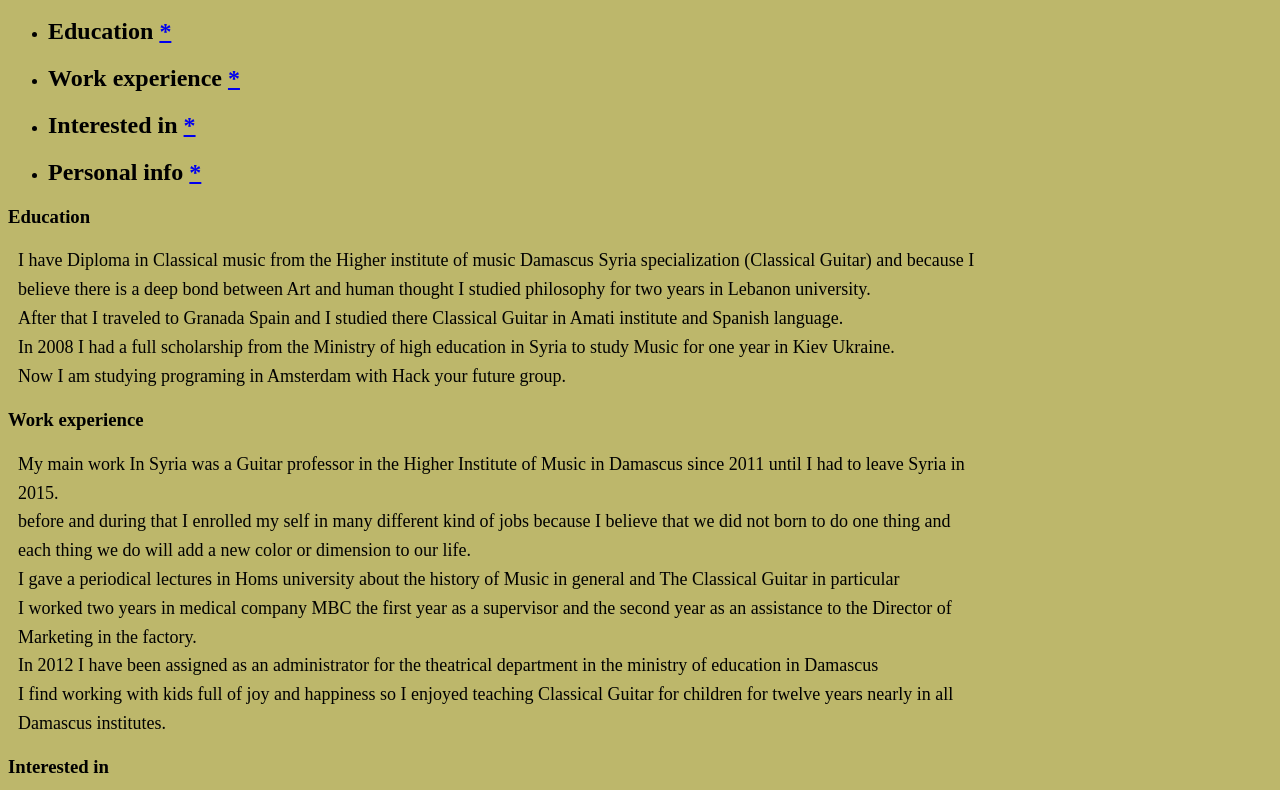
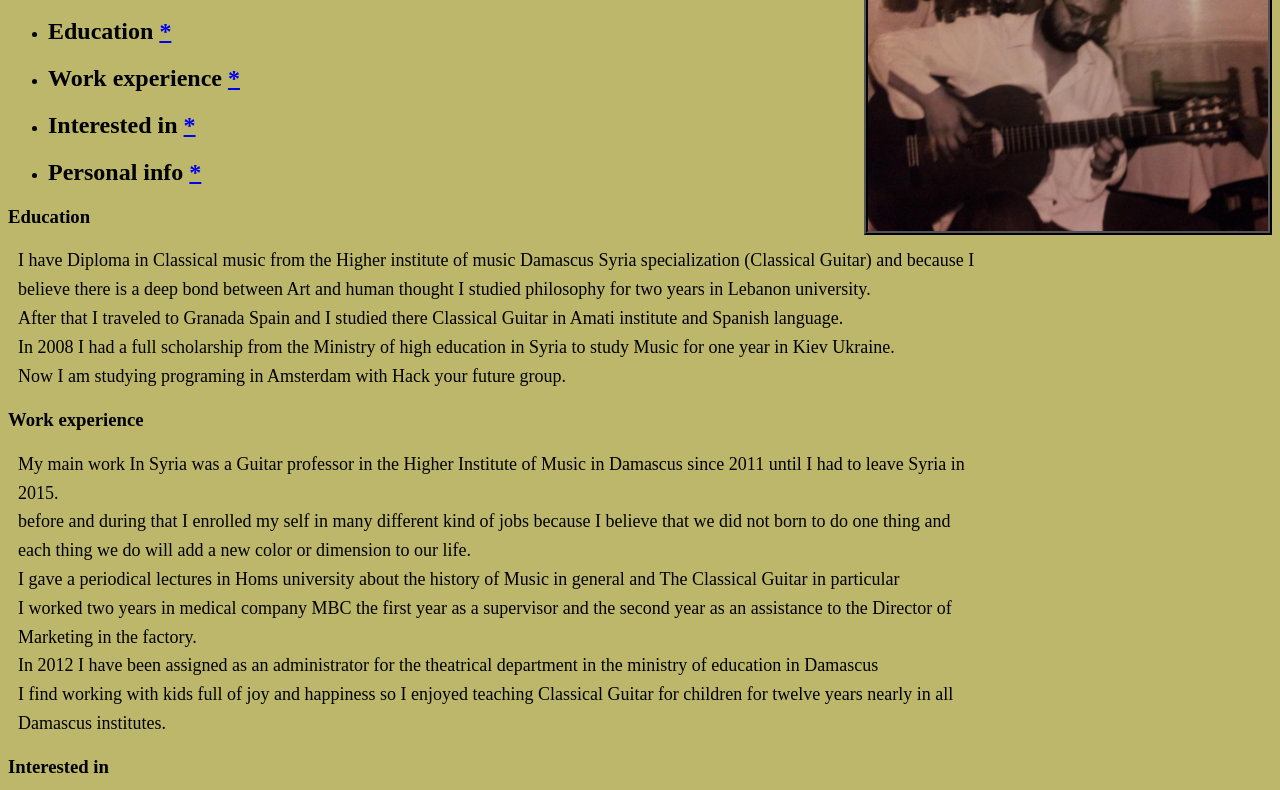
Before and after one commit to Mahmoud-alboukhary/assignment, a plain HTML site: page index.html in a window 1280 px wide. Shown: the part 107-897 px from the top of the page. Drawn offline with Linux system fonts and the light colour scheme.

Commit message:
Update index.html

```diff
--- a/index.html
+++ b/index.html
@@ -33,7 +33,7 @@
 </head>
 <body>
 
-   <img class="photo-position" src="images/m1.jpg" width = 400px alt="Photo of Mahmoud Alboukhary">
+   <img class="photo-position" src="m1.jpg" width = 400px alt="Photo of Mahmoud Alboukhary">
 <h1 class="h1-font-size">Mahmoud Alboukhary </h1>
 <ul>
    <li> <h2>Education <a href="#education">*</a></h2> </li>
```
